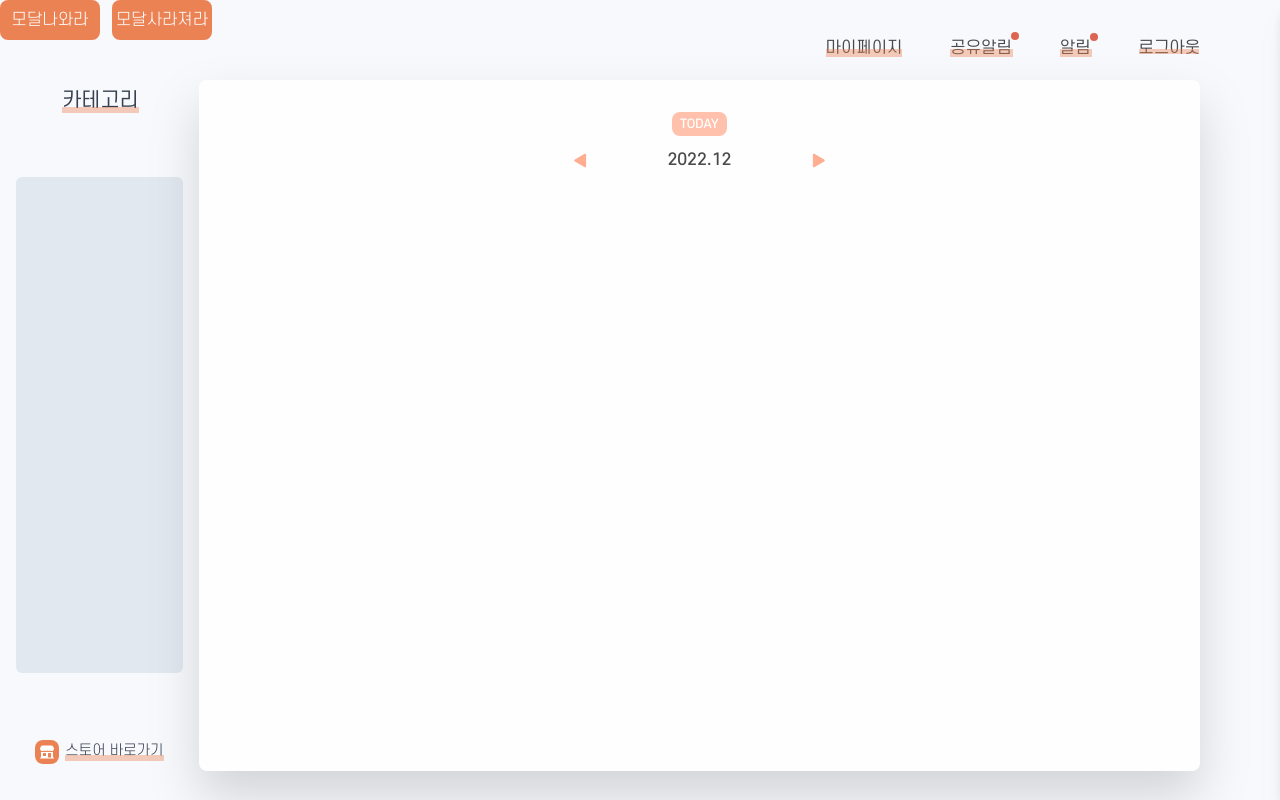
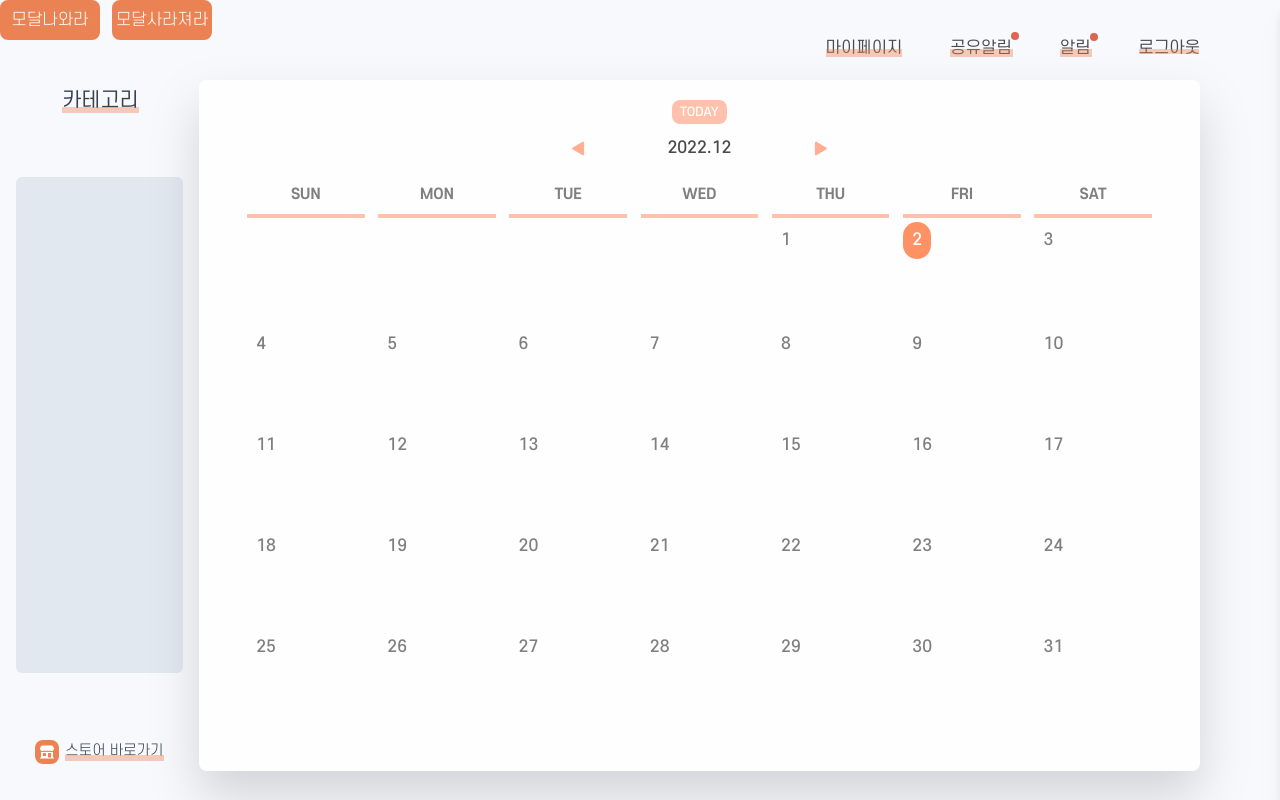
Before and after one commit to codestates-seb/seb40_main_005, a Next.js app in the folder client/: page /calendar in a window 1280 px wide. Built offline with nearby package versions, Linux system fonts and the light colour scheme.

Commit message:
✨ Feature / eunbi / CalendarBody 코드 적용

```diff
--- a/client/components/CalendarContainer.tsx
+++ b/client/components/CalendarContainer.tsx
@@ -1,10 +1,19 @@
-import { formatDistance, subDays, getYear, getMonth } from "date-fns";
+import {
+  formatDistance,
+  getDate,
+  getMonth,
+  startOfDay,
+  startOfMonth,
+  subDays,
+  getYear,
+} from "date-fns";
 import { format } from "date-fns";
 import { useState } from "react";
-import TodayBtn from "./TodayBtn";
+import TodayBtn from "../components/TodayBtn";
 import LeftBtn from "./LeftBtn";
 import RightBtn from "./RightBtn";
 import DayInput from "./DayInput";
+import CalendarBody from "./CalendarBody";
 
 const CalendarContainer = () => {
   const [currMonth, setCurrMonth] = useState(getMonth(new Date()) + 1);
@@ -38,11 +47,11 @@ const CalendarContainer = () => {
 
   return (
     <>
-      <div className="w-full h-fit p-8 rounded-lg md:px-14 lg:w-full lg:h-[90%] lg:drop-shadow-2xl bg-bgGray lg:bg-bgWhite">
+      <div className="w-full h-fit px-4 py-8 lg:py-5 rounded-lg md:px-6 lg:h-[90%] lg:px-12 lg:drop-shadow-2xl bg-bgGray lg:bg-bgWhite">
         {/* calendar header */}
-        <div className="w-full h-fit flex flex-col justify-center items-center">
+        <div className="flex flex-col items-center justify-center w-full h-fit">
           <TodayBtn setMonth={changeMonth} setYear={changeYear} />
-          <div className="w-full h-fit flex flex-row justify-center items-center mt-3">
+          <div className="flex flex-row items-center justify-center w-full mt-3 h-fit">
             <LeftBtn onClick={handleLeftClick} />
             <DayInput
               year={currYear}
@@ -53,6 +62,9 @@ const CalendarContainer = () => {
             <RightBtn onClick={handleRightClick} />
           </div>
         </div>
+
+        {/* calendar body */}
+        <CalendarBody currMonth={currMonth} currYear={currYear} />
       </div>
     </>
   );
```
